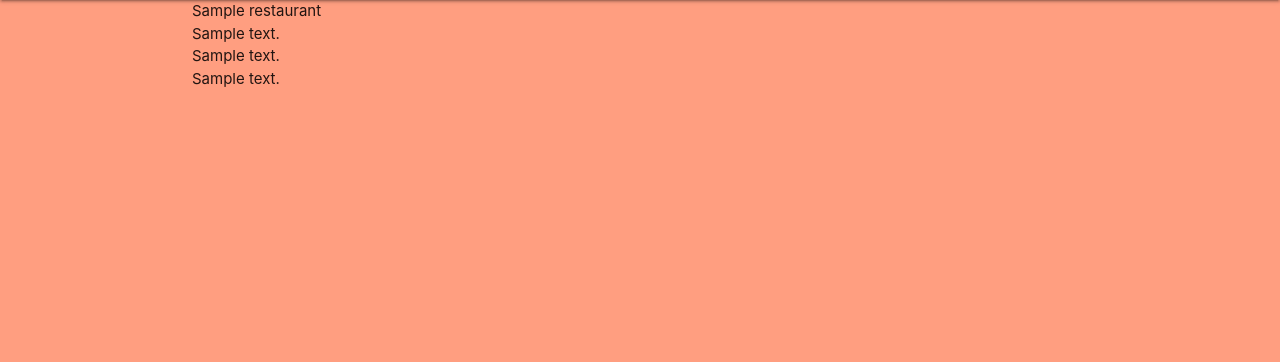
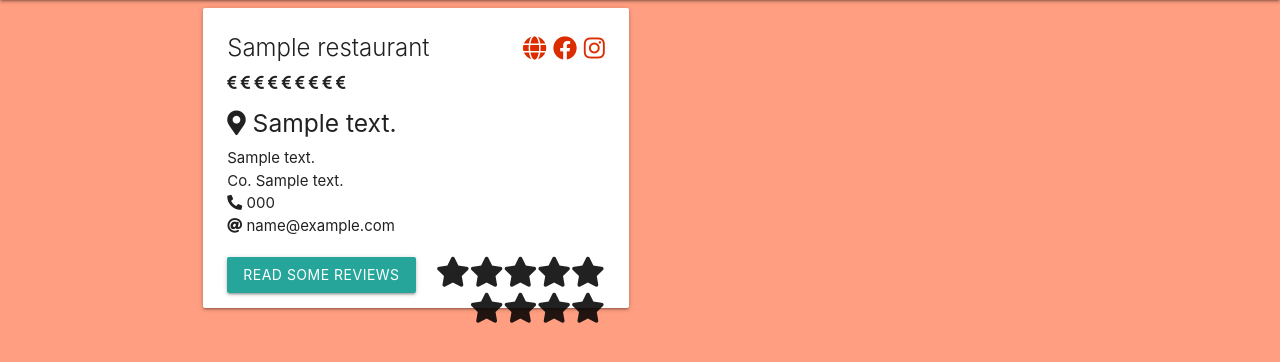
Before and after one commit to matteofiorini92/restaurants-reviews, a Flask app: page / in a window 1280 px wide. Shown: the part 64-426 px from the top of the page. Run offline with Flask 2, Linux system fonts and the light colour scheme; a database or web service that is not in the repository returns one stand-in record (values such as "Sample title"); some libraries are stand-ins or nearby versions.

Commit message:
feat: added get_restaurants page with option to display reviews per restaurant

```diff
--- a/app.py
+++ b/app.py
@@ -19,7 +19,8 @@ mongo = PyMongo(app)
 @app.route("/get_restaurants")
 def get_restaurants():
     restaurants = mongo.db.restaurants.find()
-    return render_template("restaurants.html", restaurants=restaurants)
+    reviews = mongo.db.reviews.find()
+    return render_template("get_restaurants.html", restaurants=restaurants)
 
 
 @app.route("/add_restaurant", methods=["GET", "POST"])
@@ -28,7 +29,7 @@ def add_restaurant():
         has_vegan_options = True if request.form.get("has_vegan_options") else False
         has_gluten_free_options = True if request.form.get("has_gluten_free_options") else False
         restaurant = {
-            "restaurant_name": request.form.get("restaurant_name"),
+            "name": request.form.get("name"),
             "address_street": request.form.get("address_street"),
             "address_city": request.form.get("address_city"),
             "address_county": request.form.get("address_county"),
--- a/static/css/style.css
+++ b/static/css/style.css
@@ -2,3 +2,19 @@
     max-height: 56px;
     vertical-align: bottom;
 }
+
+.restaurant-card {
+    height: 300px;
+}
+
+.social-links {
+    float: right;
+}
+
+.close-reveal {
+    float: right;
+}
+
+.float-right {
+    float: right;
+}
--- a/templates/add_restaurant.html
+++ b/templates/add_restaurant.html
@@ -10,8 +10,8 @@
         <div class="row">
             <div class="input-field col s12">
                 <i class="fas fa-utensils prefix deep-orange-text text-accent-4"></i>
-                <input id="restaurant_name" name="restaurant_name" type="text" class="validate">
-                <label for="restaurant_name">Restaurant Name</label>
+                <input id="name" name="name" type="text" class="validate">
+                <label for="name">Restaurant Name</label>
             </div>
         </div>
         <!-- restaurant address street -->
--- /dev/null
+++ b/templates/get_restaurants.html
@@ -0,0 +1,81 @@
+{% extends "base.html" %}
+{% block content %}
+
+<!-- search bar -->
+
+
+
+<!-- list of restaurants -->
+
+<div class="row">
+    {% for restaurant in restaurants %}
+    <div class="col s12 m6">
+        <div class="card sticky-action restaurant-card">
+            <div class="card-content">
+                <div class="card-title grey-text text-darken-4">{{ restaurant.name }}
+                    <!-- add links to social if they exist, otherwise add greyed out icon -->
+                    <span class="social-links">
+                        {% if restaurant.website %}
+                        <a href="{{ restaurant.website }}" target="_blank"><i
+                                class="fas fa-globe deep-orange-text text-accent-4"></i></a>
+                        {% else %}
+                        <i class="fas fa-globe"></i>
+                        {% endif %}
+                        {% if restaurant.fb_page %}
+                        <a href="{{ restaurant.fb_page }}" target="_blank"><i
+                                class="fab fa-facebook deep-orange-text text-accent-4"></i></a>
+                        {% else %}
+                        <i class="fab fa-facebook"></i>
+                        {% endif %}
+                        {% if restaurant.ig_page %}
+                        <a href="{{ restaurant.ig_page }}" target="_blank"><i
+                                class="fab fa-instagram deep-orange-text text-accent-4"></i></a>
+                        {% else %}
+                        <i class="fab fa-instagram"></i>
+                        {% endif %}
+                    </span>
+                </div>
+                {% for i in range(1, restaurant.pricing_score|int) %}
+                <i class="fas fa-euro-sign"></i>
+                {% endfor %}
+                </span>
+                <div class="row">
+                    <div class="col s12 m6">
+                        <h5><i class="fas fa-map-marker-alt prefix"></i> {{ restaurant.address_street }}</h5>
+                        <p>{{ restaurant.address_city }}</p>
+                        <p>Co. {{ restaurant.address_county|capitalize }}</p>
+                        <p><i class="fas fa-phone-alt"></i> {{ restaurant.tel }}</p>
+                        <p><i class="fas fa-at"></i> {{ restaurant.email_address }}</p>
+                    </div>
+                    <div class="col s12 m6">
+                        <!-- placeholder for vegan and gluten free icons-->
+                    </div>
+                </div>
+                <a class="waves-effect waves-light btn activator">Read some reviews</a>
+                {% for i in range(1, restaurant.avg_star_score|int) %}
+                <i class="fas fa-star float-right fa-2x"></i>
+                {% endfor %}
+            </div>
+            <div class="card-reveal">
+                <span class="card-title grey-text text-darken-4">{{ restaurant.name }}<i
+                    class="fas fa-times close-reveal"></i></span>
+                {% if restaurant.reviews %}
+                {% for review in restaurant.reviews %}
+                <p>{{ review.description }}</p>
+                {% for i in range(1, review.star_score|int) %}
+                <i class="fas fa-star"></i>
+                {% endfor %}
+                {% endfor %}
+                {% else %}
+                <p>Leave Review</p>
+                {% endif %}
+            </div>
+
+
+        </div>
+    </div>
+    {% endfor %}
+</div>
+
+
+{% endblock %}
--- a/templates/restaurants.html
+++ /dev/null
@@ -1,9 +0,0 @@
-{% extends "base.html" %}
-{% block content %}
-    {% for restaurant in restaurants %}
-        {{ restaurant.name }}<br>
-        {{ restaurant.address_stree }}<br>
-        {{ restaurant.address_city }}<br>
-        {{ restaurant.address_county }}<br>
-    {% endfor %}
-{% endblock %}
```
